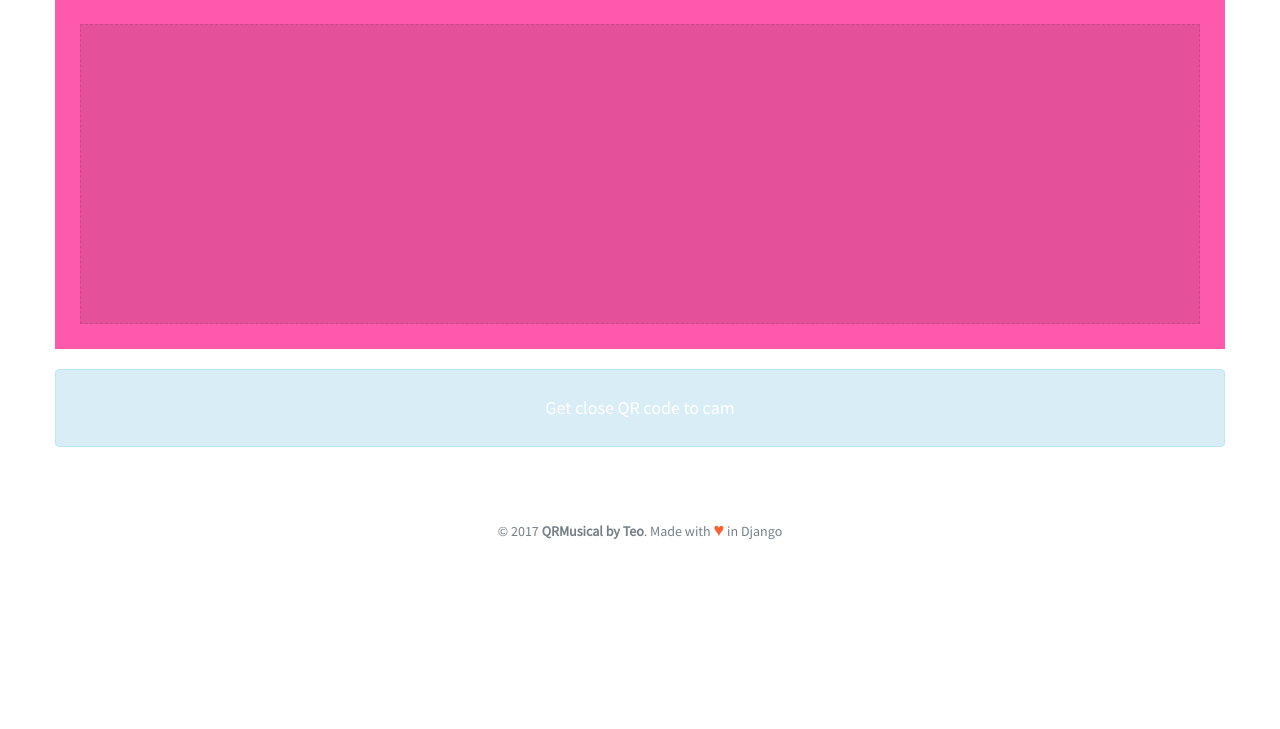
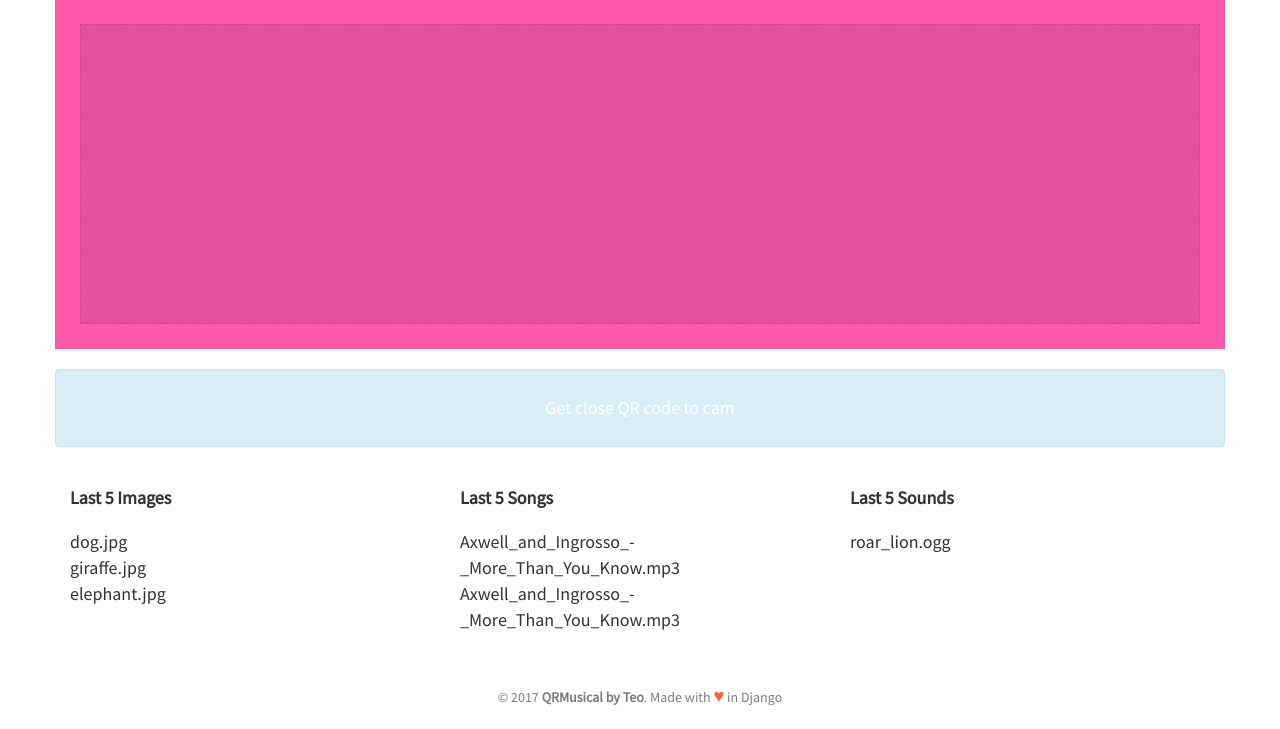
Before and after one commit to Reshait/QRMusical, a Django app: page / in a window 1280 px wide. Shown: the part 236-965 px from the top of the page. Before the commit the page ends 776 px from the top, so only its background shows below. Run offline with Django 3.2, Linux system fonts and the light colour scheme; data comes from the database, SQL or seed files in the repository; both versions use the stored data as it was after the commit; some libraries are stand-ins or nearby versions.

Commit message:
OK {%include%} in upload & home

```diff
--- a/QRMusical/urls.py
+++ b/QRMusical/urls.py
@@ -30,7 +30,7 @@ urlpatterns = [
     url(r'^setting/(?P<pk>\d+)/$', Setting.as_view(), name='setting'),
 
     url(r'^upload/$', views.upload, name ='upload'),
-    url(r'^upload/$', views.last_items, name ='last_items'),
+#    url(r'^upload/$', views.last_items, name ='last_items'),
 
     url(r'^game/$', Game.as_view(), name = 'game'),
     url(r'^item_detail/(?P<pk>\d+)/$', Item_detail.as_view(), name='item_detail'),
--- a/appQRMusical/templates/home.html
+++ b/appQRMusical/templates/home.html
@@ -21,5 +21,7 @@
 
 	</div>
 </div>
-
+<div>
+	{% include "last_items.html" with images_list=images_list %}
+</div>
 {% endblock content %}
--- a/appQRMusical/templates/last_items.html
+++ b/appQRMusical/templates/last_items.html
@@ -21,7 +21,7 @@
 
 		<div class="col-sm-4">
 			<h5>Last 5 Sounds</h5>
-			{% for sou in sound_list %}
+			{% for sou in sounds_list %}
 				<a href="{% url 'item_detail' sou.pk %}">
 					<p>{{ sou }}</p>
 				</a>
--- a/appQRMusical/templates/upload.html
+++ b/appQRMusical/templates/upload.html
@@ -21,7 +21,7 @@
 		<div class="col-sm-4">
 			<h5>Last 5 Images</h5>
 			{% for img in images_list %}
-				<a href="{% url 'item' img.pk %}">
+				<a href="{% url 'item_detail' img.pk %}">
 					<p>{{ img }}</p>
 				</a>
 			{% endfor %}
@@ -30,7 +30,7 @@
 		<div class="col-sm-4">
 			<h5>Last 5 Songs</h5>
 			{% for son in songs_list %}
-				<a href="{% url 'item' son.pk %}">
+				<a href="{% url 'item_detail' son.pk %}">
 					<p>{{ son }}</p>
 				</a>
 			{% endfor %}
@@ -39,7 +39,7 @@
 		<div class="col-sm-4">
 			<h5>Last 5 Sounds</h5>
 			{% for sou in sound_list %}
-				<a href="{% url 'item' sou.pk %}">
+				<a href="{% url 'item_detail' sou.pk %}">
 					<p>{{ sou }}</p>
 				</a>
 			{% endfor %}
--- a/appQRMusical/views.py
+++ b/appQRMusical/views.py
@@ -6,6 +6,7 @@ from django.views.generic.edit import UpdateView, FormMixin, DeleteView
 from django.core.urlresolvers import reverse_lazy
 from django.shortcuts import get_object_or_404
 from django import forms
+from django.template import Context
 
 
 import threading
@@ -37,6 +38,8 @@ def home(request):
 	global_vars.message
 	global_vars.zbar_status
 
+	context = last_items(request, 5)
+
 	if global_vars.cam == 0:
 		global_vars.message = 'Get close QR code to cam'
 		global_vars.cam = 1
@@ -52,7 +55,8 @@ def home(request):
 
 	print(global_vars.message)
 
-	context = {'message' : global_vars.message,}
+#	context = {'message' : global_vars.message,}
+	context['message'] = global_vars.message
 	return render(request, 'home.html', context)
 
 class Setting(UpdateView):
@@ -60,31 +64,23 @@ class Setting(UpdateView):
 	form_class =  SettingEditForm
 	template_name = "setting.html"
 	success_url = reverse_lazy('home')
-#	fields = ['image_width', 'image_height', 'image_rotation', 'timeout']
-#	widgets = {
-#	    'image_width': NumberInput(attrs={'min': '160', 'max': '640'}),
-#		}
 
 
 class Game(TemplateView):
 	template_name = "game.html"
 
 
-def last_items(request):
-	images_list = File.objects.order_by('-upload_date').filter(filetype="jpg")[:5]
-	songs_list  = File.objects.order_by('-upload_date').filter(filetype="mp3")[:5]
-	sounds_list = File.objects.order_by('-upload_date').filter(filetype="ogg")[:5]
-	return render(request, 'last_items.html', {
-		'images_list'   : images_list,
-		'songs_list'    : songs_list,
-		'sounds_list'   : sounds_list,
-	})
+def last_items(request, number_objects):
+	return {
+		'images_list'	: File.objects.order_by('-upload_date').filter(filetype="jpg")[:number_objects],
+		'songs_list'	: File.objects.order_by('-upload_date').filter(filetype="mp3")[:number_objects],
+		'sounds_list'	: File.objects.order_by('-upload_date').filter(filetype="ogg")[:number_objects],
+	}
 
 
 def upload(request):
-#	images_list = File.objects.order_by('-upload_date').filter(filetype="jpg")[:5]
-#	songs_list  = File.objects.order_by('-upload_date').filter(filetype="mp3")[:5]
-#	sounds_list = File.objects.order_by('-upload_date').filter(filetype="ogg")[:5]
+
+	context = last_items(request, 5)
 
 	if request.method == 'POST':
 		form = FileForm(request.POST, request.FILES)
@@ -101,10 +97,11 @@ def upload(request):
 
 	return render(request, 'upload.html', {
 		'form'          : form,
-#		'images_list'   : 'images_list',
-#		'songs_list'    : songs_list,
-#		'sounds_list'   : sounds_list,
+		'images_list'   : context['images_list'],
+		'songs_list'    : context['songs_list'],
+		'sounds_list'   : context['sounds_list'],
 	})
+
 
 def item_list(request):
 	images_list = File.objects.order_by('-upload_date').filter(filetype="jpg")
@@ -116,6 +113,7 @@ def item_list(request):
 		'songs_list'    : songs_list,
 		'sounds_list'   : sounds_list,
 	})
+
 
 class Item_detail(DetailView):
 	model = File
```
Also changed, not shown: db.sqlite3.
